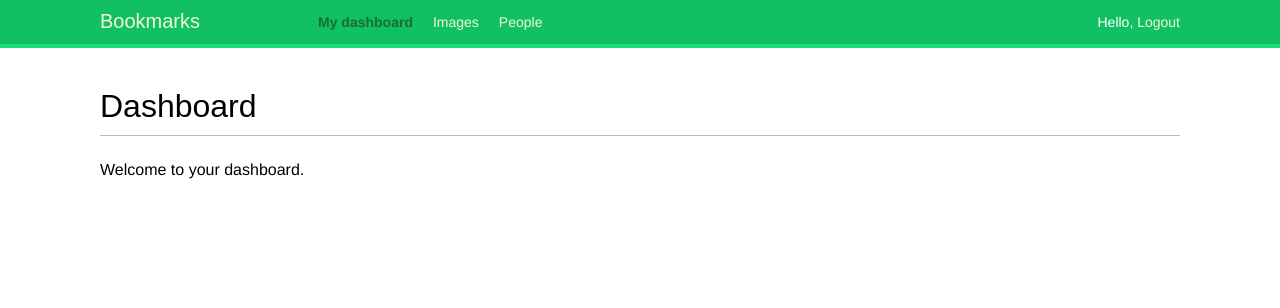
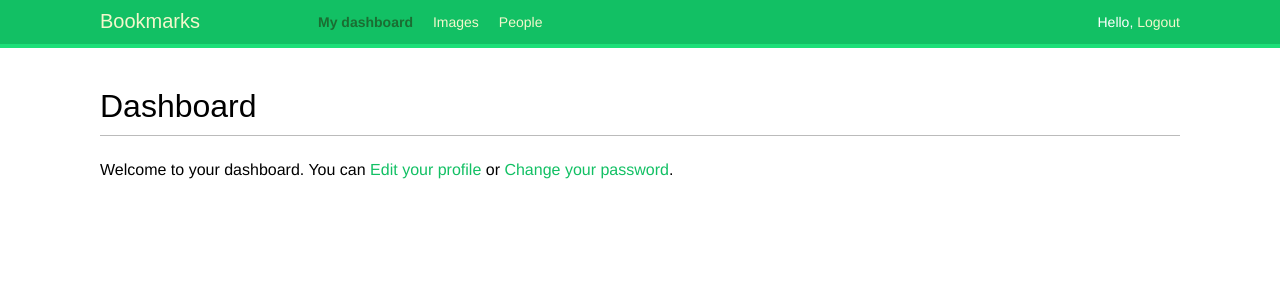
Before and after one commit to nkimran94/djangoSocialMediaWebsite, a Django app: page /account/ in a window 1280 px wide. Shown: the top 308 px of the page. Run offline with Django 3.2, Linux system fonts and the light colour scheme; a user stored in the database is signed in; some web fonts are replaced.

Commit message:
user profile edit form linked to dashboard

```diff
--- a/account/templates/account/dashboard.html
+++ b/account/templates/account/dashboard.html
@@ -3,5 +3,5 @@
 
 {%block content%}
     <h1>Dashboard</h1>
-    <p> Welcome to your dashboard.</p>
+    <p> Welcome to your dashboard. You can <a href="{%url "edit"%}">Edit your profile</a> or <a href="{%url "password_change"%}">Change your password</a>.</p>
 {%endblock%}
--- a/account/templates/account/edit.html
+++ b/account/templates/account/edit.html
@@ -5,8 +5,8 @@
     <h1> Edit your account </h1>
     <p>You can edit your account using the following form: </p>
     <form method = "post" enctype="multipart/form-data">
-        {{user_form.as_p}}
-        {{profile_form.as_p}}
+        {{ user_form.as_p }}
+        {{ profile_form.as_p }}
         {%csrf_token%}
         <p><input type="submit" value="Save changes"></p>
     </form>
--- a/account/views.py
+++ b/account/views.py
@@ -41,11 +41,11 @@ def register(request):
             #save the user object
             new_user.save()
             #create the user profile
-            Profile.objecs.create(user=new_user)
+            Profile.objects.create(user=new_user)
             return render(request, 'account/register_done.html',{'new_user':new_user})
     else:
         user_form = UserRegistrationForm()
-    return render(request, 'account/register.html',{'user_form':user_form})
+    return render(request, 'account/register.html',{'user_form': user_form})
 
 @login_required
 def edit(request):
@@ -59,4 +59,4 @@ def edit(request):
     else:
         user_form = UserEditForm(instance=request.user)
         profile_form = ProfileEditForm(instance=request.user.profile)
-    return render(request, 'account/edit.html',{'user_form':user_form,'profile_form':profile_form})
+    return render(request, 'account/edit.html',{'user_form': user_form,'profile_form': profile_form})
```
Also changed, not shown: db.sqlite3, media/users/2021/04/20/Found_951297136_114576.jpg (added).
